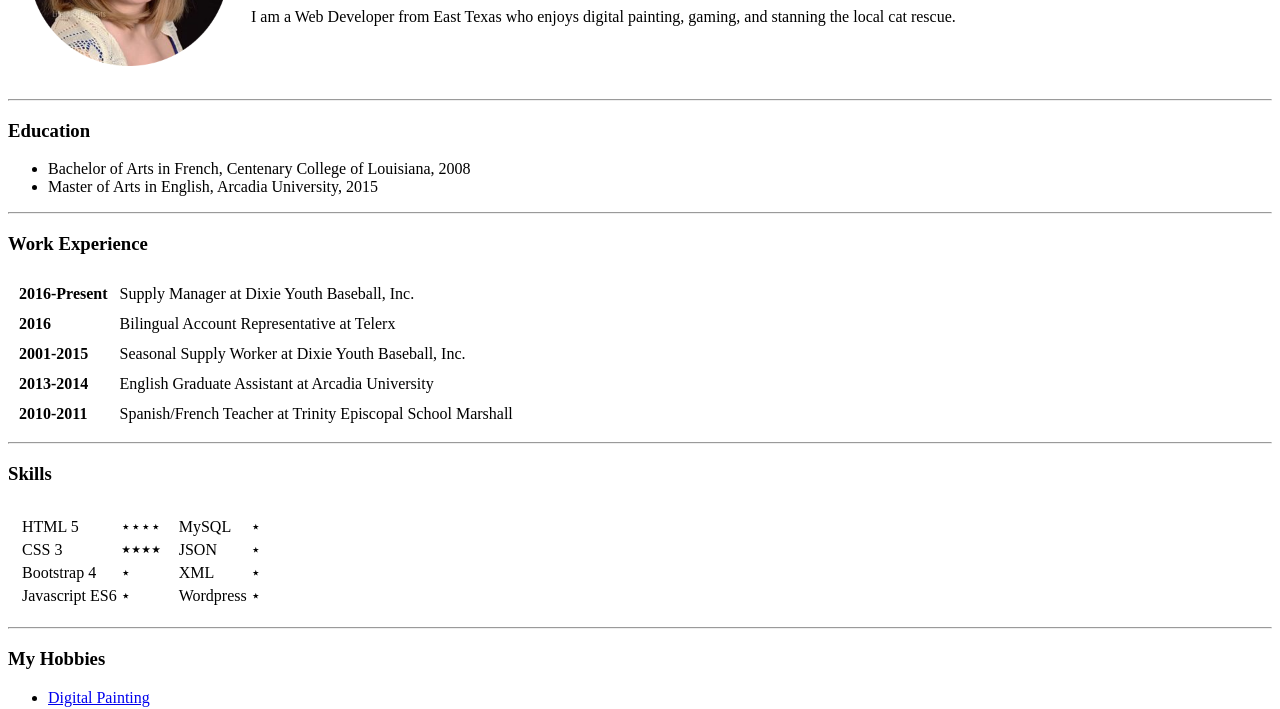
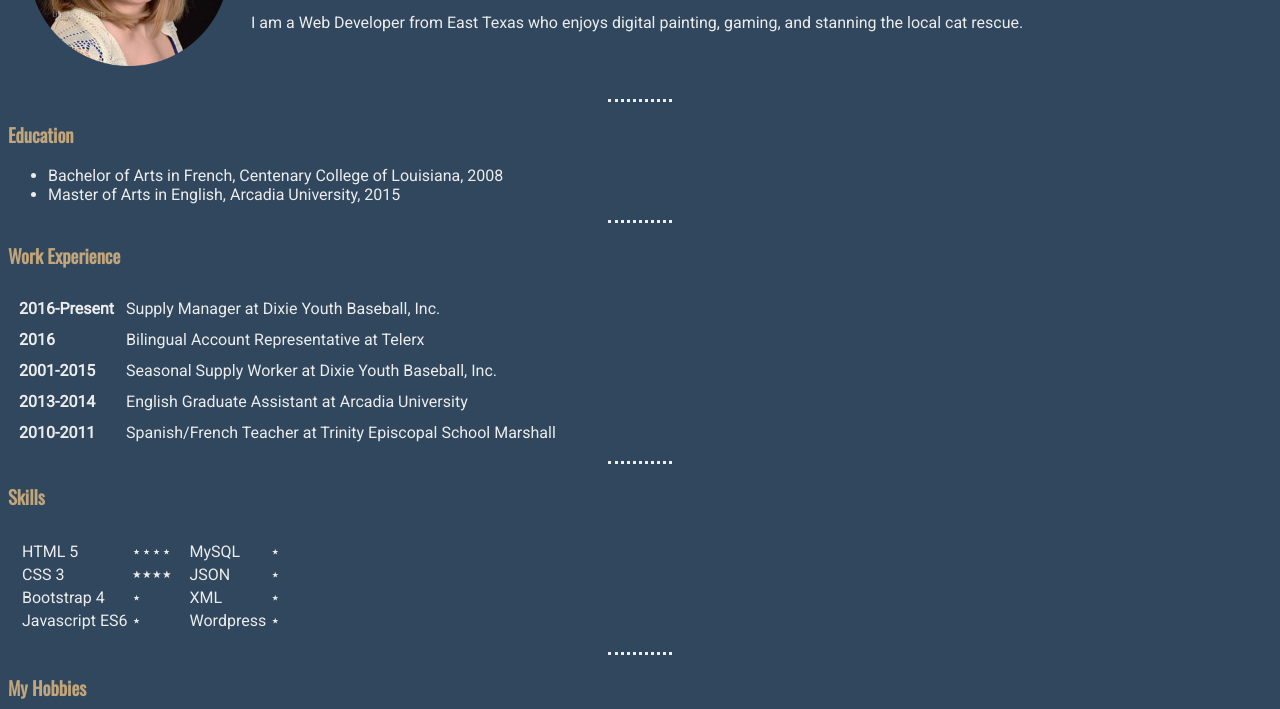
Before and after one commit to azkabella/cv, a plain HTML site: page index.html in a window 1280 px wide. Shown: the part 163-872 px from the top of the page. Drawn offline with nearby package versions, Linux system fonts and the light colour scheme.

Commit message:
Add files via upload

```diff
--- a/index.html
+++ b/index.html
@@ -4,6 +4,8 @@
 <head>
   <meta charset="utf-8">
   <title>Rebecca's Personal Site</title>
+  <link rel="stylesheet" href="css/styles.css">
+  <link rel="stylesheet" href="https://fonts.googleapis.com/css?family=Roboto|Oswald">
 </head>
 
 <body>
```
Also changed, not shown: contact.html (+1 -0 lines).
